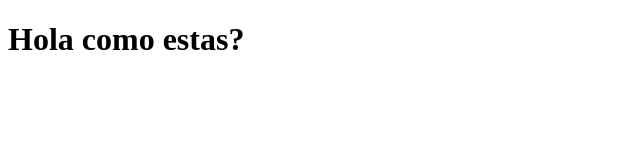
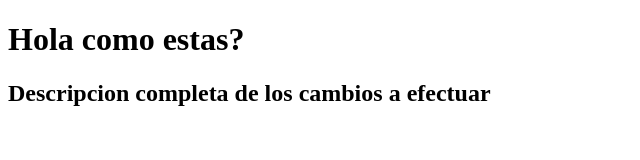
Before and after one commit to Carolina17411/EXPRESS, a plain HTML site: page index.html in a window 1280 px wide. Shown: the whole page, without its empty margins (0-640 px from the left). Drawn offline with Linux system fonts and the light colour scheme.

Commit message:
2B
Actualizacion de los cambios

```diff
--- a/index.html
+++ b/index.html
@@ -7,5 +7,6 @@
 </head>
 <body>
     <h1>Hola como estas?</h1>
+    <h2>Descripcion completa de los cambios a efectuar</h2>
 </body>
 </html>
```
